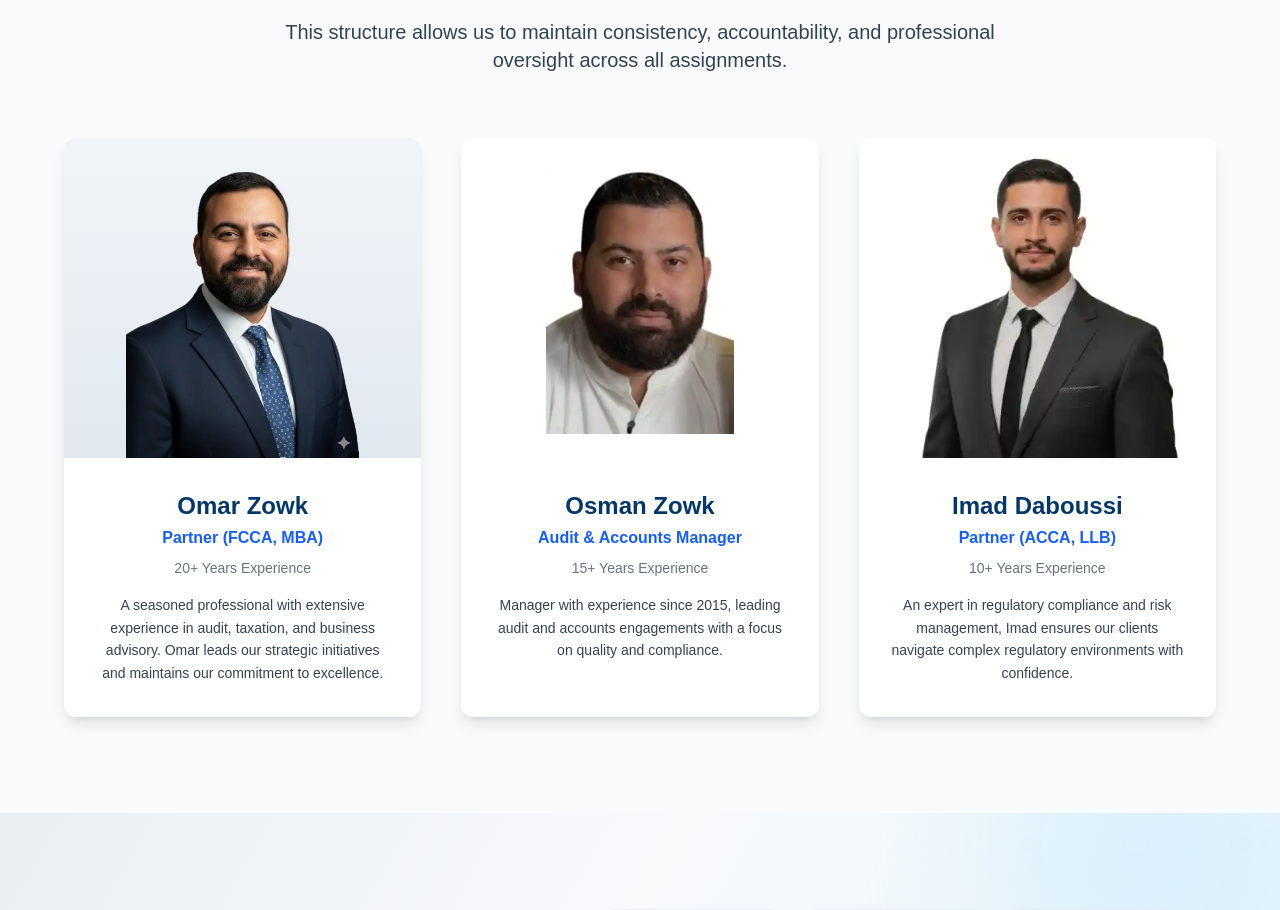
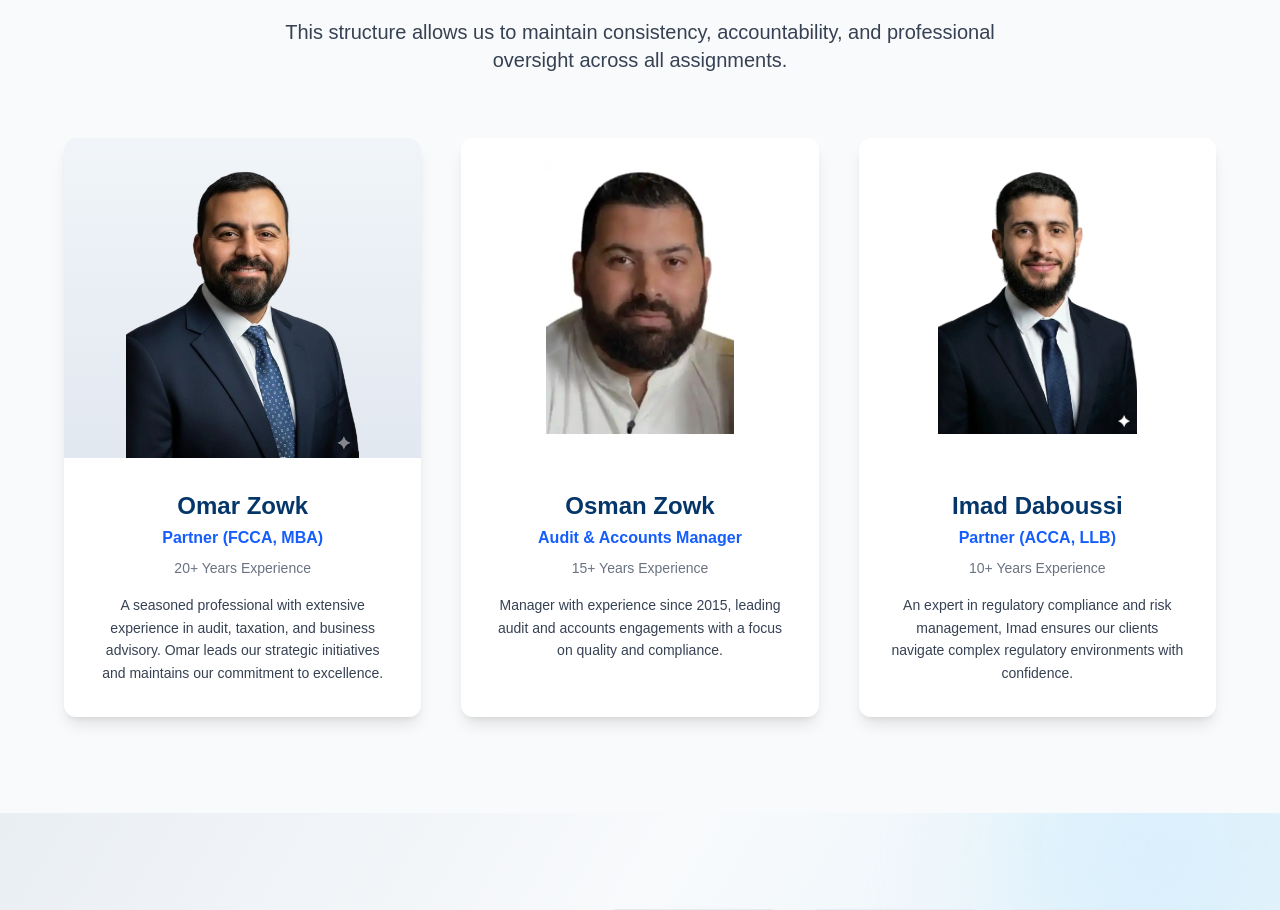
Before and after one commit to Anastlayjeh/KrestonCoopers, a Next.js app in the folder krestoncoopers/: page /about in a window 1280 px wide. Shown: the part 3760-4670 px from the top of the page. Built offline with nearby package versions, Linux system fonts and the light colour scheme.

Commit message:
update who we are

```diff
--- a/krestoncoopers/src/app/components/Footer.jsx
+++ b/krestoncoopers/src/app/components/Footer.jsx
@@ -180,7 +180,7 @@
         <div className="border-t border-gray-300 pt-4 pb-4 text-center text-xs sm:text-sm text-gray-600">
           Copyright &copy; {new Date().getFullYear()} Kreston Coopers. All rights reserved. Developed by
           <a
-            href="https://anas.dev"
+            href="https://www.instagram.com/anastlayjeh/"
             target="_blank"
             rel="noopener noreferrer"
             className="font-medium text-gray-800 hover:text-blue-900 transition duration-200 ml-1"
--- a/krestoncoopers/src/app/components/Hero.jsx
+++ b/krestoncoopers/src/app/components/Hero.jsx
@@ -20,7 +20,7 @@
     titleHighlight: "Audit",
     titlePart2: "& Advisory Experts",
     desc: "Serving corporations in the UAE with world-class financial, audit, and compliance services.",
-    image: "/images/Dabouss.png",
+    image: "/images/Dabouss.webp",
     accentColor: "text-[#F2A634]",
   },
 };
@@ -100,13 +100,14 @@
         </div>
 
         {/* IMAGE */}
-        <div className="relative w-full max-w-xs mx-auto h-64 sm:w-72 sm:h-72 md:w-80 md:h-80 lg:w-96 lg:h-96 mt-10 lg:mt-0 lg:flex-none">
+        <div className="relative w-full max-w-xs mx-auto h-64 sm:w-72 sm:h-72 md:w-80 md:h-80 lg:w-96 lg:h-96 mt-10 lg:mt-0 lg:flex-none ">
           <Image
             src={current.image}
+
             alt="Hero image"
             fill
             priority
-            className="rounded-xl shadow-2xl object-cover"
+            className="rounded-xl shadow-2xl object-contain p-4"
           />
         </div>
       </div>
--- a/krestoncoopers/src/app/components/WhoWeAre.jsx
+++ b/krestoncoopers/src/app/components/WhoWeAre.jsx
@@ -84,6 +84,8 @@
       experience: "10+ Years Experience",
       bio: "An expert in regulatory compliance and risk management, Imad ensures our clients navigate complex regulatory environments with confidence.",
       imageUrl: SARAH_IMAGE,
+       imageBgClass: "bg-white p-6",
+      imageFitClass: "object-contain",
     },
   ];
   const BRAND_BLUE = '#04366A';
```
Also changed, not shown: krestoncoopers/public/images/Dabouss.png (deleted), krestoncoopers/public/images/Dabouss.webp.
